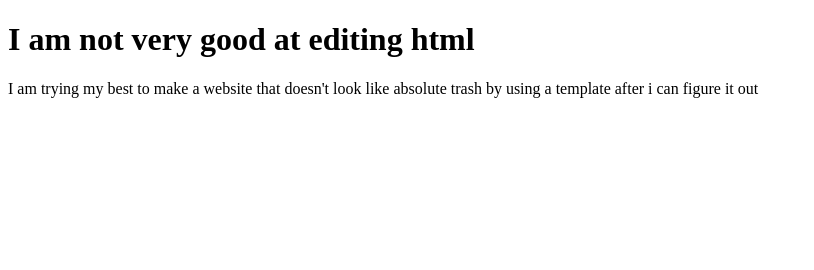
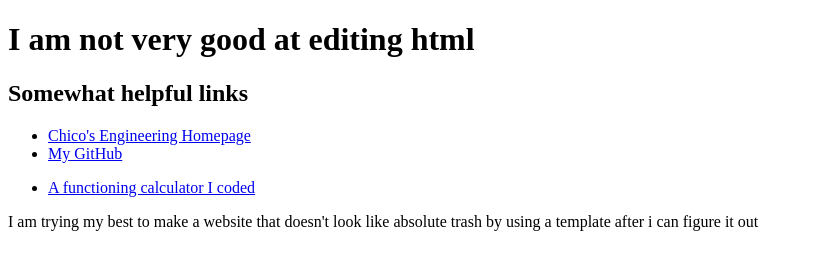
Before and after one commit to nathan-sanchez/nathan-sanchez.github.io, a plain HTML site: page index.html in a window 1280 px wide. Shown: the whole page, without its empty margins (0-814 px from the left). Drawn offline with Linux system fonts and the light colour scheme.

Commit message:
updated undex.html

```diff
--- a/index.html
+++ b/index.html
@@ -4,14 +4,22 @@
                 <title>
                         Nathan's Website
                 </title>
+
         </head>
         <body>
-                <h1>
+               <h1 style="text-alighn:center;">
                         I am not very good at editing html
                 </h1>
-                <p>
-                I am trying my best to make a website that doesn't look like absolute trash by
-                using a template after i can figure it out
+
+                <h2>Somewhat helpful links</h2>
+
+                <ul>
+                        <li><a href="https://www.csuchico.edu/ecc/">Chico's Engineering Homepage</a></li>
+                        <li><a href="https://github.com/">My GitHub</a><p></li>
+                        <li><a href="http://www.ecst.csuchico.edu/~nesanchez/">A functioning calculator I coded</a></li>
+
+                </ul>
+                I am trying my best to make a website that doesn't look like absolute trash by  using a template after i can figure it out
                 </p>
         </body>
 </html>
```
